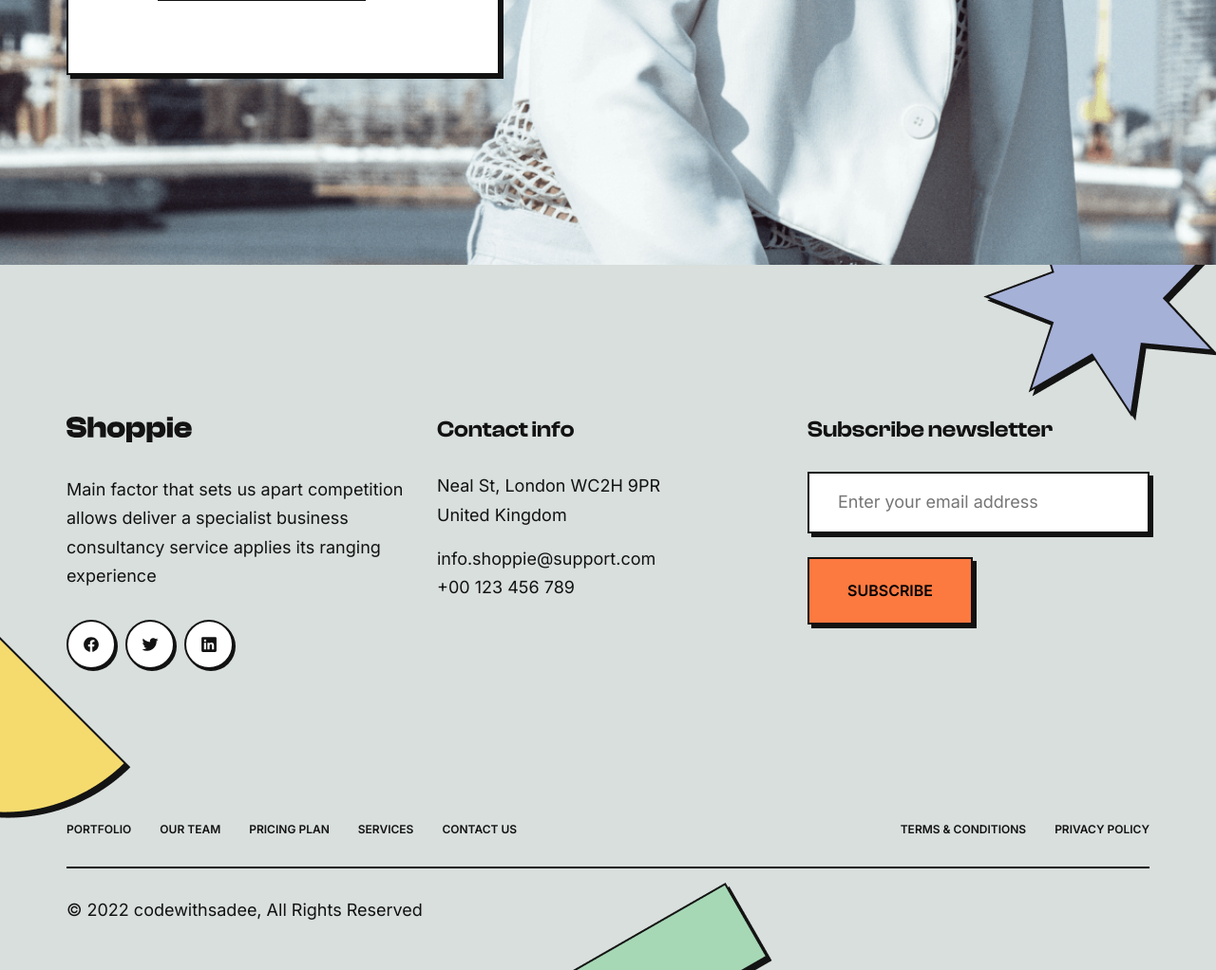
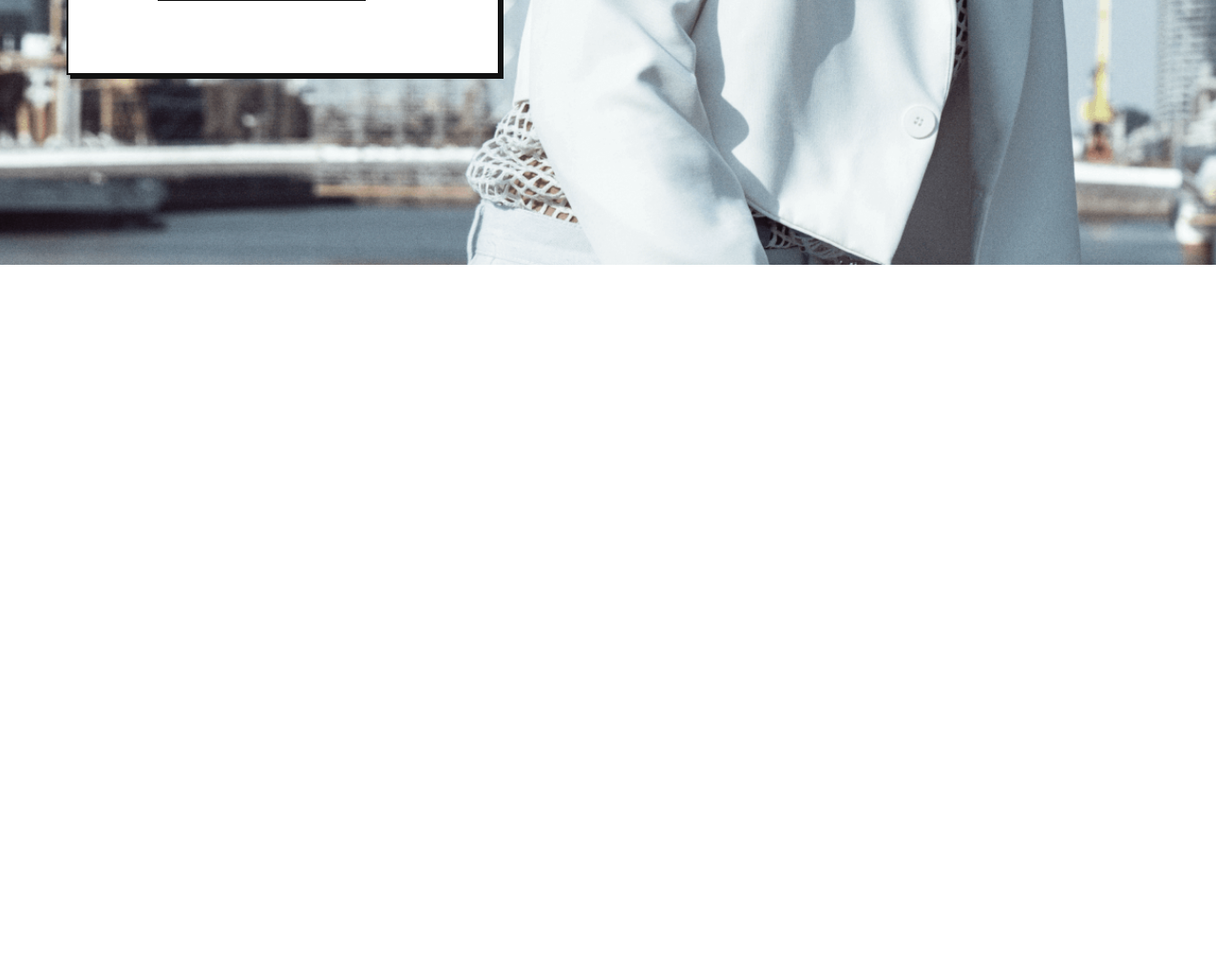
Before and after one commit to AbhiDiva96/E-Commerce-app, a plain HTML site: page index.html in a window 1280 px wide. Shown: the part 3977-4999 px from the top of the page at 95% size. After the commit the page ends 4256 px from the top, so only its background shows below. Drawn offline with nearby package versions, Linux system fonts and the light colour scheme.

Commit message:
initial commit

```diff
--- a/index.html
+++ b/index.html
@@ -483,117 +483,7 @@
 
 
     <!-- - #FOOTER -->
-    <footer class="footer">
-    <div class="container">
 
-      <div class="footer-top">
-
-        <div class="footer-brand">
-
-          <a href="#" class="logo">
-            <img src="./assets/images/logo.svg" width="132" height="27" loading="lazy" alt="shoppie home">
-          </a>
-
-          <p class="footer-text">
-            Main factor that sets us apart competition allows deliver a specialist business consultancy service applies
-            its ranging experience
-          </p>
-
-          <ul class="social-list">
-
-            <li>
-              <a href="#" class="social-link">
-                <ion-icon name="logo-facebook"></ion-icon>
-              </a>
-            </li>
-
-            <li>
-              <a href="#" class="social-link">
-                <ion-icon name="logo-twitter"></ion-icon>
-              </a>
-            </li>
-
-            <li>
-              <a href="#" class="social-link">
-                <ion-icon name="logo-linkedin"></ion-icon>
-              </a>
-            </li>
-
-          </ul>
-
-        </div>
-
-        <ul class="footer-list">
-
-          <li>
-            <p class="footer-list-title title">Contact info</p>
-
-            <address class="footer-text">
-              Neal St, London WC2H 9PR <br>
-              United Kingdom
-            </address>
-          </li>
-
-          <li>
-            <a href="mailto:info.shoppie@support.com" class="email">info.shoppie@support.com</a>
-          </li>
-
-          <li>
-            <a href="tel:+00 123 456 789" class="call">+00 123 456 789</a>
-          </li>
-
-        </ul>
-
-        <div class="footer-list">
-
-          <p class="footer-list-title title">Subscribe newsletter</p>
-
-          <input type="email" name="email_address" placeholder="Enter your email address" required autocomplete="off"
-            class="input-field">
-
-          <button class="btn btn-secondary">Subscribe</button>
-
-        </div>
-
-      </div>
-
-      <div class="footer-bottom">
-
-        <div class="wrapper">
-          <div class="link-wrapper">
-
-            <a href="#" class="footer-bottom-link">Portfolio</a>
-            <a href="#" class="footer-bottom-link">Our Team</a>
-            <a href="#" class="footer-bottom-link">Pricing Plan</a>
-            <a href="#" class="footer-bottom-link">Services</a>
-            <a href="#" class="footer-bottom-link">Contact Us</a>
-
-          </div>
-
-          <div class="link-wrapper">
-            <a href="#" class="footer-bottom-link">Terms & Conditions</a>
-
-            <a href="#" class="footer-bottom-link">Privacy Policy</a>
-          </div>
-        </div>
-
-        <p class="copyright">
-          &copy; 2022 codewithsadee, All Rights Reserved
-        </p>
-
-      </div>
-
-      <img src="./assets/images/footer-shape-1.png" width="245" height="165" loading="lazy" alt="shape"
-        class="shape shape-1">
-
-      <img src="./assets/images/footer-shape-2.png" width="138" height="316" loading="lazy" alt="shape"
-        class="shape shape-2">
-
-      <img src="./assets/images/footer-shape-3.png" width="346" height="92" loading="lazy" alt="shape"
-        class="shape shape-3">
-
-    </div>
-  </footer>
 
 
 
```
